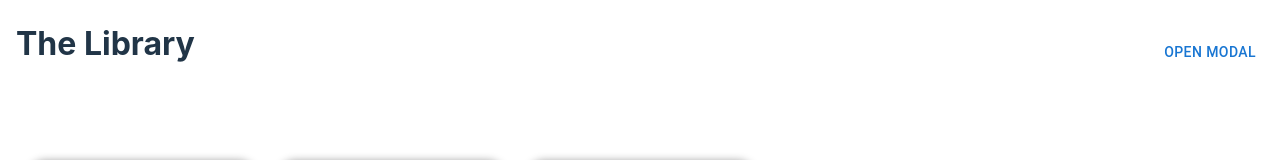
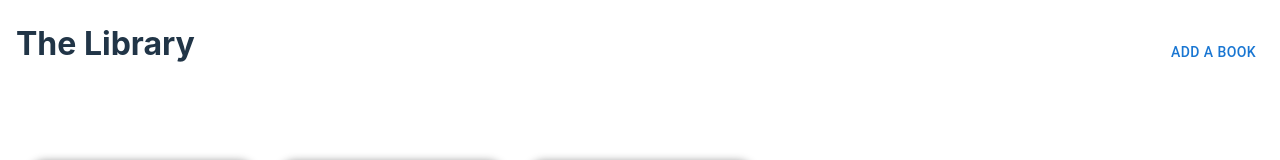
Before and after one commit to SalamanderCtesiphon/library-project, a React (Vite) app: page / in a window 1280 px wide. Shown: the top 160 px of the page. Built offline with nearby package versions, Linux system fonts and the light colour scheme.

Commit message:
change the text in the modal button

```diff
--- a/src/components/FormDialog.jsx
+++ b/src/components/FormDialog.jsx
@@ -35,7 +35,7 @@ export default function BasicModal({
 }) {
   return (
     <div className="modal">
-      <Button onClick={handleOpen}>Open modal</Button>
+      <Button onClick={handleOpen}>Add A Book</Button>
       <Modal
         open={open}
         onClose={handleClose}
```
